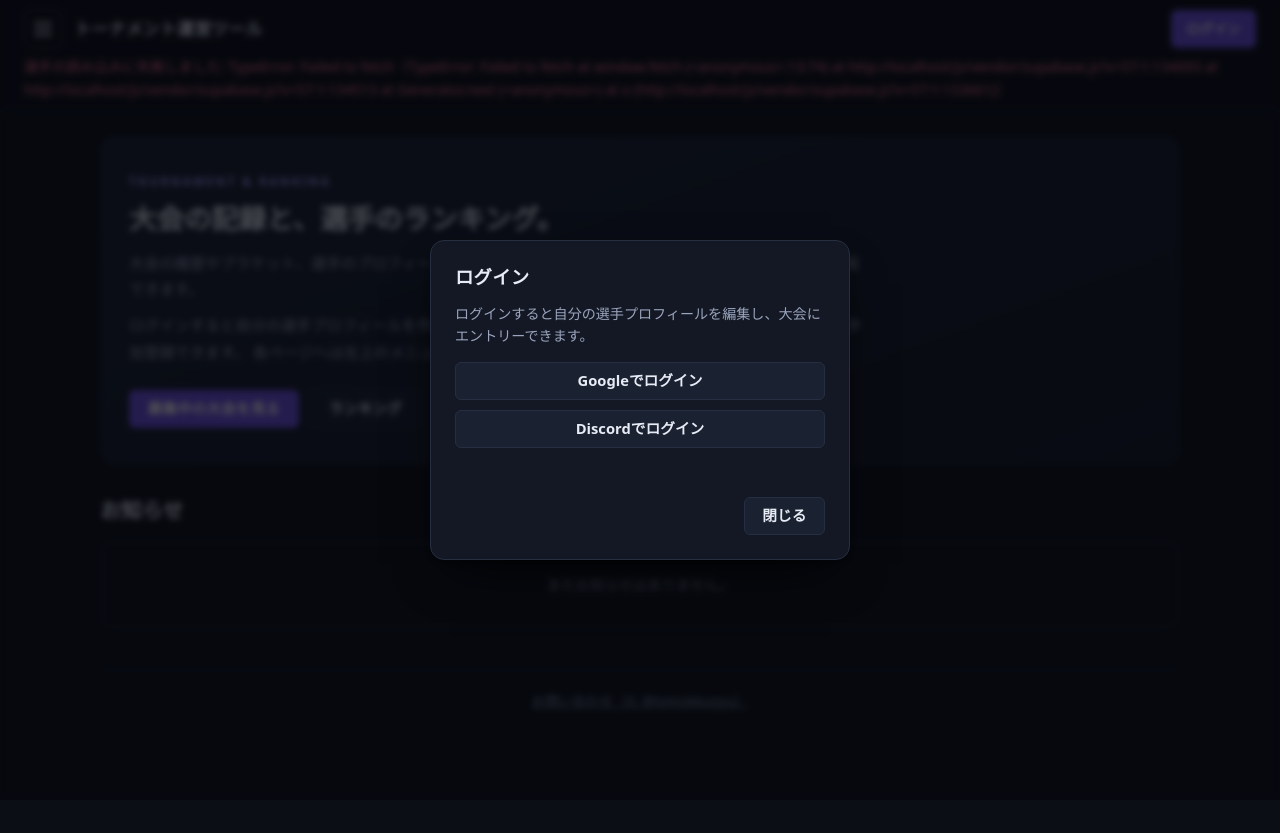
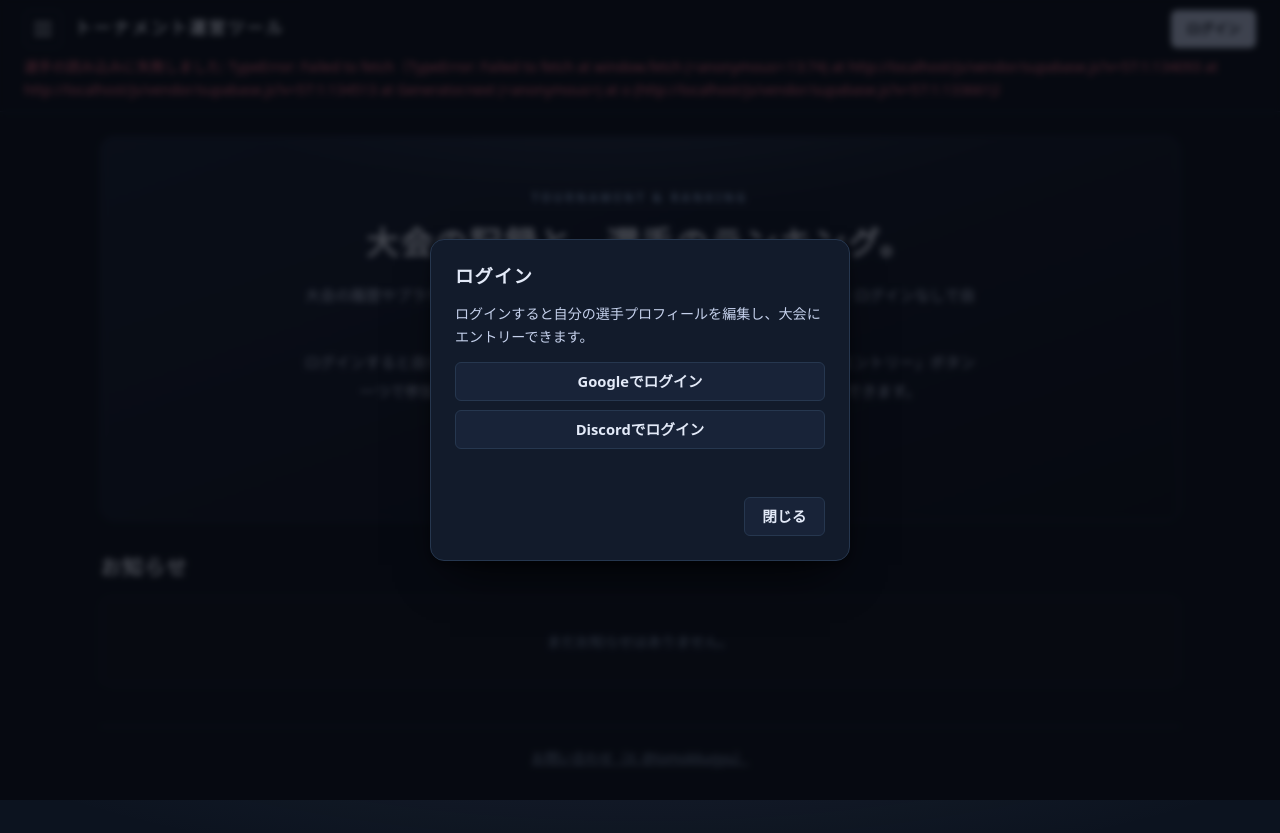
Before and after one commit to ItoDaichi1022/E-Sports-Ranking, a website: page index.html in a window 1280 px wide. Both pictures are taken after a click on the button "ログイン". Before the commit the page ends 800 px from the top, so only its background shows below. Drawn offline with Linux system fonts and the light colour scheme; no server answers.

Commit message:
トナメユーザー管理２１

```diff
--- a/css/style.css
+++ b/css/style.css
@@ -4,7 +4,10 @@
    設計方針:
      * ダークテーマ専用。eスポーツの画面に馴染ませ、明暗の切り替えは持たない
        （両対応にすると色の指定が二重になり、どちらも詰めきれないため）。
-     * 色は役割で分ける。紫＝操作できる場所 / 金＝王座・上位 / 緑赤＝勝敗。
+     * 配色はコミュニティの公式サイト（FLAMATE）に合わせた紺＋淡い青。
+       同じ人たちが行き来する場所なので、色が違うと別のサービスに見えてしまう。
+       主要ボタンは向こうと同じ「淡い青の面に紺の文字」にしている。
+     * 色は役割で分ける。青＝操作できる場所 / 金＝王座・上位 / 緑赤＝勝敗。
        この3系統以外に色を増やさないことで、情報そのものが目立つようにする。
      * 面は「枠線で囲む」のではなく「背景の明度差」で分ける。線を減らすほど
        1枚のカードの中の情報が読みやすくなる。
@@ -14,31 +17,33 @@
 :root {
   color-scheme: dark;
 
-  /* ---- 面（下から上へ明るくなる） ---- */
-  --bg: #0b0e15;
-  --surface: #131824;
-  --surface-2: #1a2130;
-  --surface-3: #222a3c;
+  /* ---- 面（下から上へ明るくなる）。基準は公式サイトの紺 #0c131f ---- */
+  --bg: #0c131f;
+  --surface: #121b2b;
+  --surface-2: #182338;
+  --surface-3: #212f47;
 
   /* ---- 線 ---- */
-  --border: #262f42;
-  --border-soft: #1e2534;
-  --border-strong: #38445e;
-
-  /* ---- 文字 ---- */
-  --text: #e7ebf5;
-  --text-dim: #9aa5bd;
-  --text-faint: #808da6;
+  --border: #26374f;
+  --border-soft: #1c2941;
+  --border-strong: #3a5170;
+
+  /* ---- 文字。本文は公式サイトと同じ淡い青みの白 ---- */
+  --text: #e3eaf8;
+  --text-dim: #c5d1ec;
+  --text-faint: #8ea3c2;
 
   /* ---- アクセント（操作）----
-     塗り(--accent)は白文字とのコントラストを確保するため暗め、
-     文字色(--accent-bright)は暗い背景で読めるよう明るめ、と使い分ける。 */
-  --accent: #6d51e8;
-  --accent-hover: #7e63f2;
-  --accent-active: #5c42cf;
-  --accent-bright: #a996ff;
-  --accent-soft: rgba(109, 81, 232, 0.16);
-  --accent-ring: rgba(139, 116, 255, 0.5);
+     公式サイトの主要ボタンに合わせ、塗りは淡い青・文字は紺にする
+     （暗い面に明るい面を置くほうが、押す場所として先に目に入る）。
+     --accent-bright は暗い背景に置く文字・線用。 */
+  --accent: #c5d1ec;
+  --accent-fg: #0c131f;
+  --accent-hover: #dbe4f7;
+  --accent-active: #aebede;
+  --accent-bright: #91aed9;
+  --accent-soft: rgba(145, 174, 217, 0.16);
+  --accent-ring: rgba(145, 174, 217, 0.55);
 
   /* ---- 意味を持つ色 ---- */
   --gold: #f0c05a;
@@ -82,14 +87,14 @@
   background: var(--bg);
   color: var(--text);
   /* 上部に薄く光を置いて、画面全体が真っ平らに見えないようにする */
-  background-image: radial-gradient(1200px 400px at 50% -200px, rgba(109, 81, 232, 0.14), transparent 70%);
+  background-image: radial-gradient(1200px 400px at 50% -200px, rgba(145, 174, 217, 0.12), transparent 70%);
   background-repeat: no-repeat;
   background-attachment: fixed;
 }
 
 ::selection {
   background: var(--accent);
-  color: #fff;
+  color: var(--accent-fg);
 }
 
 /* 暗い面にスクロールバーを馴染ませる */
@@ -118,9 +123,10 @@
    タイポグラフィ
    --------------------------------------------------------------------------- */
 
+/* 見出しは字間を広めに取る。公式サイトと同じ、静かで硬めの字面にする */
 h1, h2, h3, h4 {
-  line-height: 1.3;
-  letter-spacing: 0.01em;
+  line-height: 1.35;
+  letter-spacing: 0.06em;
 }
 
 h2 {
@@ -133,7 +139,7 @@
 
 a { color: var(--accent-bright); }
 
-a:hover { color: #c4b6ff; }
+a:hover { color: #c5d1ec; }
 
 /* 数値の桁を揃える。順位・スコア・人数が縦に並んだときに読みやすい。 */
 .rank-cell,
@@ -154,7 +160,7 @@
   margin: 0 -1.5rem 1.5rem;
   padding: 0.6rem 1.5rem;
   border-bottom: 1px solid var(--border-soft);
-  background: rgba(11, 14, 21, 0.82);
+  background: rgba(12, 19, 31, 0.86);
   backdrop-filter: blur(14px);
   -webkit-backdrop-filter: blur(14px);
 }
@@ -172,7 +178,7 @@
   margin-right: auto;
   font-size: 1.05rem;
   font-weight: 700;
-  letter-spacing: 0.02em;
+  letter-spacing: 0.14em;
   min-width: 0;
 }
 
@@ -432,7 +438,7 @@
   border: 1px solid transparent;
   border-radius: var(--r-sm);
   background: var(--accent);
-  color: #fff;
+  color: var(--accent-fg);
   font-family: inherit;
   font-size: 0.92rem;
   font-weight: 600;
@@ -443,7 +449,7 @@
 }
 
 button:hover:not(:disabled),
-.as-link:hover { background: var(--accent-hover); color: #fff; }
+.as-link:hover { background: var(--accent-hover); color: var(--accent-fg); }
 
 button:active:not(:disabled),
 .as-link:active { background: var(--accent-active); transform: translateY(1px); }
@@ -882,7 +888,7 @@
   letter-spacing: 0.04em;
   color: var(--accent-bright);
   background: var(--accent-soft);
-  border: 1px solid rgba(139, 116, 255, 0.35);
+  border: 1px solid rgba(145, 174, 217, 0.4);
   border-radius: var(--r-pill);
   vertical-align: middle;
 }
@@ -899,7 +905,7 @@
 
 .account-badge.linked {
   color: var(--accent-bright);
-  border-color: rgba(139, 116, 255, 0.35);
+  border-color: rgba(145, 174, 217, 0.4);
   background: var(--accent-soft);
 }
 
@@ -975,45 +981,48 @@
    ホーム：ヒーローとお知らせ
    --------------------------------------------------------------------------- */
 
+/* 入口の顔。公式サイトに合わせて中央に据え、字間を広げて静かに見せる */
 .hero {
-  padding: 2.25rem 1.75rem;
+  padding: 3.25rem 1.75rem 3rem;
   margin-bottom: 2rem;
+  text-align: center;
   border: 1px solid var(--border-soft);
   border-radius: var(--r-lg);
   background:
-    radial-gradient(600px 200px at 12% -40%, rgba(109, 81, 232, 0.3), transparent 70%),
-    linear-gradient(160deg, var(--surface-2), var(--surface));
+    radial-gradient(700px 260px at 50% -30%, rgba(145, 174, 217, 0.22), transparent 70%),
+    linear-gradient(160deg, var(--surface-2), var(--bg));
 }
 
 .hero-eyebrow {
-  margin: 0 0 0.6rem;
+  margin: 0 0 0.9rem;
   font-size: 0.72rem;
   font-weight: 700;
-  letter-spacing: 0.22em;
+  letter-spacing: 0.28em;
   text-transform: uppercase;
   color: var(--accent-bright);
 }
 
 .hero-title {
-  margin: 0 0 0.85rem;
-  font-size: 1.7rem;
+  margin: 0 0 1rem;
+  font-size: 2rem;
   font-weight: 800;
-  letter-spacing: 0.01em;
+  letter-spacing: 0.08em;
 }
 
 .hero-lead {
-  margin: 0 0 0.6rem;
-  max-width: 46rem;
+  margin: 0 auto 0.6rem;
+  max-width: 42rem;
   color: var(--text-dim);
   font-size: 0.95rem;
-  line-height: 1.75;
+  line-height: 1.9;
 }
 
 .hero-actions {
   display: flex;
+  justify-content: center;
   gap: 0.7rem;
   flex-wrap: wrap;
-  margin-top: 1.5rem;
+  margin-top: 1.75rem;
 }
 
 /* ---------------------------------------------------------------------------
@@ -1322,17 +1331,17 @@
   font-size: 1rem;
   font-weight: 700;
   letter-spacing: 0.03em;
-  background: linear-gradient(135deg, var(--accent), #8b74ff);
+  background: linear-gradient(135deg, #dbe4f7, var(--accent-bright));
   box-shadow: 0 4px 16px -4px var(--accent-ring);
 }
 
 .btn-entry:hover:not(:disabled) {
-  background: linear-gradient(135deg, var(--accent-hover), #9d89ff);
+  background: linear-gradient(135deg, #ecf1fb, #a8c0e2);
   box-shadow: 0 6px 20px -4px var(--accent-ring);
 }
 
 .btn-entry:active:not(:disabled) {
-  background: linear-gradient(135deg, var(--accent-active), #8b74ff);
+  background: linear-gradient(135deg, var(--accent-active), #7f9fcd);
 }
 
 /* 参加者チップ（大会情報の「エントリー中の選手」で使用） */
@@ -2498,7 +2507,7 @@
    名前の欄を見ているときに強調が視界から外れることがあるため。 */
 tr.own-row .player-identity a { color: var(--accent-bright); }
 
-tr.own-row:hover > td { background: rgba(109, 81, 232, 0.24) !important; }
+tr.own-row:hover > td { background: rgba(145, 174, 217, 0.24) !important; }
 
 /* ---------------------------------------------------------------------------
    ダイアログ
--- a/js/profile.js
+++ b/js/profile.js
@@ -59,8 +59,8 @@
     note: '変更すると、以前の名前は「過去名」として選手ページに残ります。' },
   { key: 'gameAccountId', label: 'ゲームアカウントID', placeholder: '例: SW-1234-5678-9012' },
   { key: 'mainCharacters', label: '使用キャラクター', placeholder: '例: シビ, ソフィア（カンマ区切り）' },
-  { key: 'snsX', label: 'X', placeholder: '@handle または https://x.com/...' },
-  { key: 'snsYoutube', label: 'YouTube', placeholder: '@handle または https://youtube.com/...' },
+  { key: 'snsX', label: 'X', optional: true, placeholder: '@handle または https://x.com/...' },
+  { key: 'snsYoutube', label: 'YouTube', optional: true, placeholder: '@handle または https://youtube.com/...' },
 ];
 
 // フォームを作り直さずに、現在の入力内容だけを取り出せるようにしておく。
@@ -70,12 +70,15 @@
   return Boolean(containerEl.querySelector('form.profile-form'));
 }
 
-// ラベル文字列と、未入力でもよい項目には「任意」の印を並べて1行に収める。
-function buildLabelHeading(text, { required = false } = {}) {
+// ラベル文字列と「任意」の印を並べて1行に収める。
+//
+// 印を出すのはSNSと自己紹介だけにしている。必須でない欄すべてに付けると、
+// 画面じゅうが「任意」だらけになって、かえってどこを埋めればよいか分からない。
+function buildLabelHeading(text, { optional = false } = {}) {
   const heading = document.createElement('span');
   heading.className = 'field-label-text';
   heading.appendChild(document.createTextNode(text));
-  if (!required) {
+  if (optional) {
     const tag = document.createElement('span');
     tag.className = 'optional-tag';
     tag.textContent = '任意';
@@ -94,7 +97,7 @@
 
   FIELDS.forEach((field) => {
     const label = document.createElement('label');
-    label.appendChild(buildLabelHeading(field.label, { required: field.required }));
+    label.appendChild(buildLabelHeading(field.label, { optional: field.optional }));
 
     const input = document.createElement('input');
     input.type = 'text';
@@ -181,7 +184,7 @@
 
   const bioLabel = document.createElement('label');
   bioLabel.className = 'rules-field';
-  bioLabel.appendChild(buildLabelHeading('自己紹介'));
+  bioLabel.appendChild(buildLabelHeading('自己紹介', { optional: true }));
   const bio = document.createElement('textarea');
   bio.name = 'bio';
   bio.rows = 4;
```
